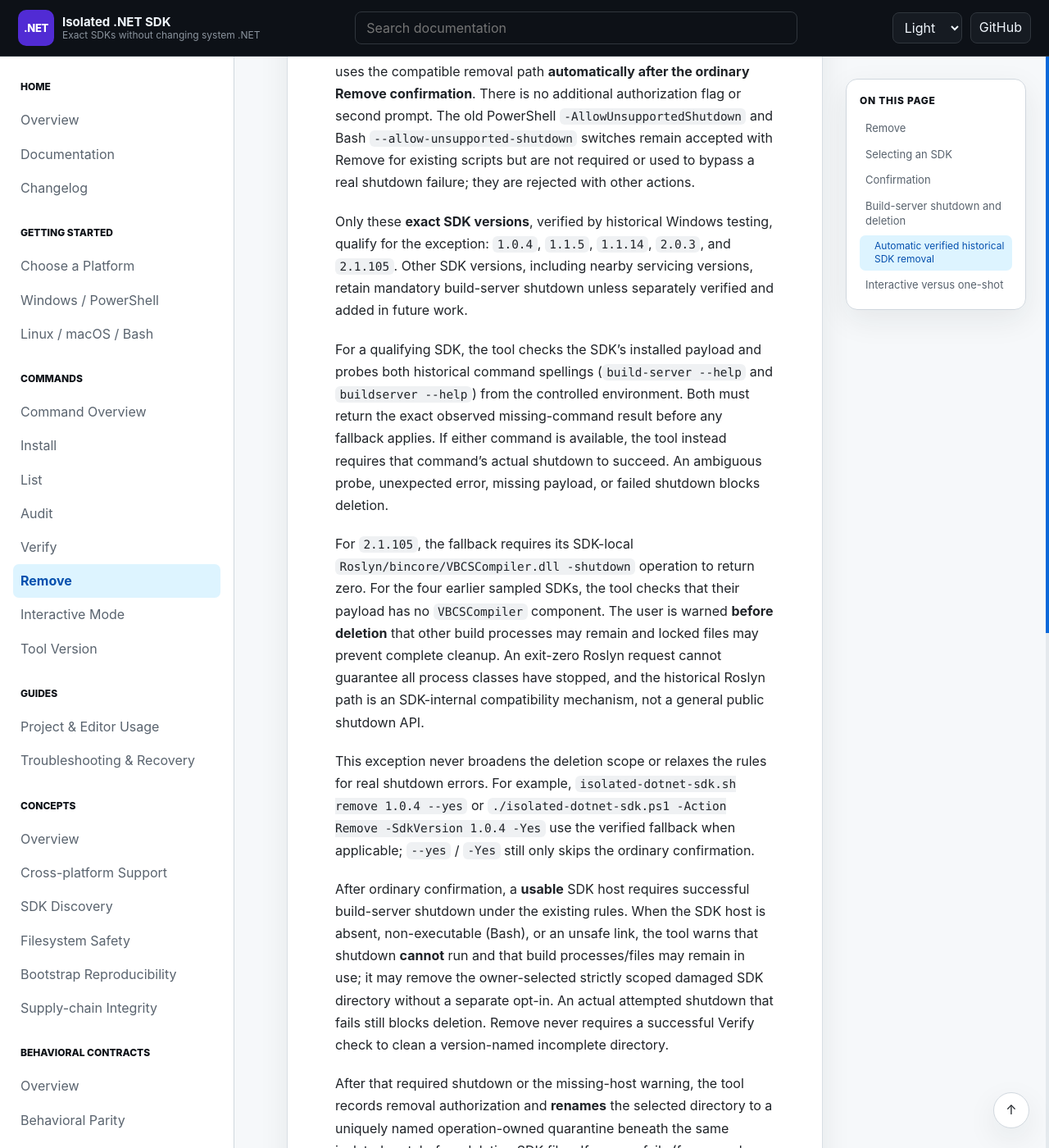
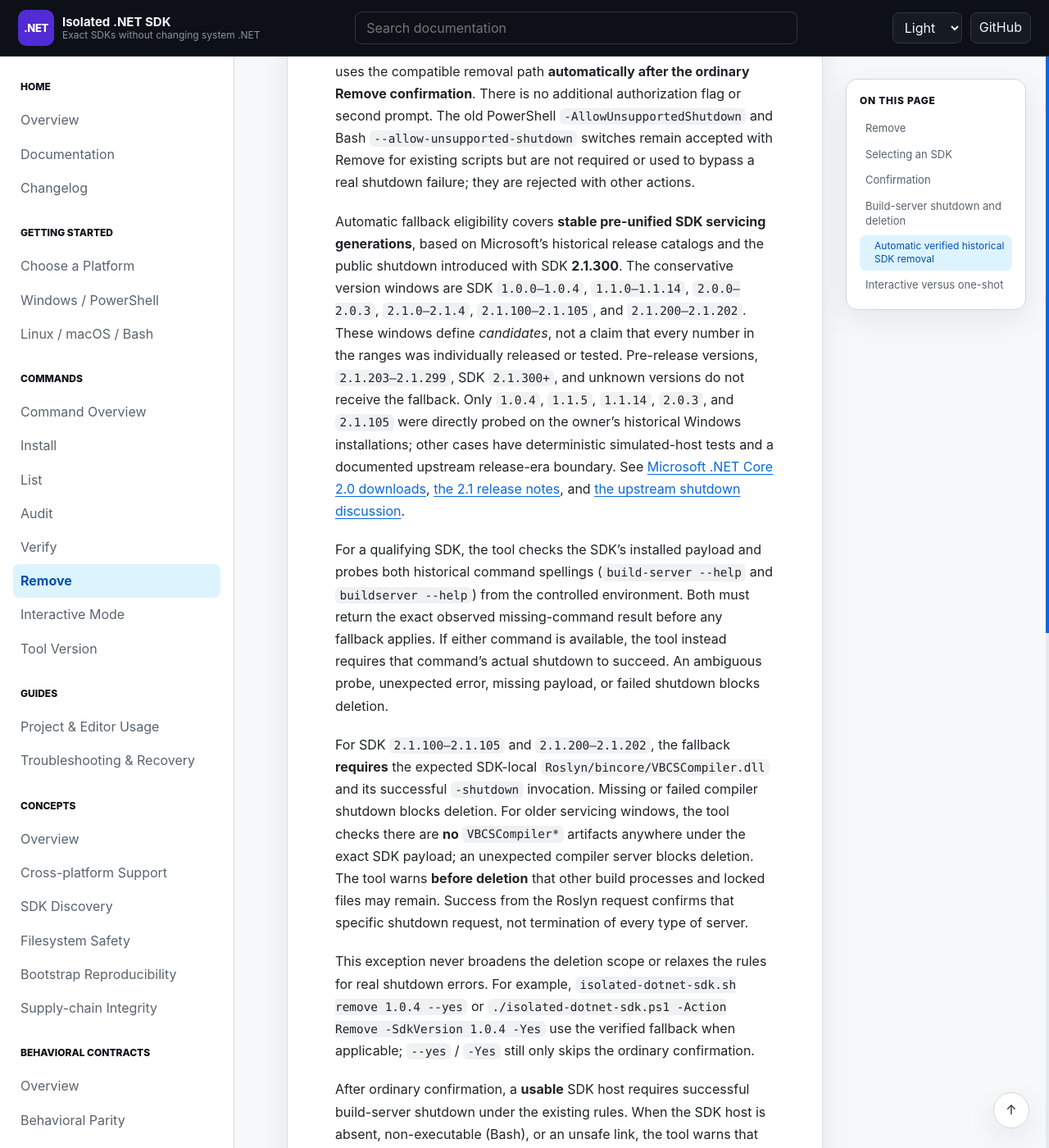
Before and after one commit to infoconex/isolated-dotnet-sdk, a Jekyll site: the page built from docs/commands/remove.md, in a window 1280 px wide and 1400 px high, scrolled down 1756 px. Shown: the whole window at 82% size. Built offline with Jekyll 4.4.1, drawn with Linux system fonts in a browser that asks for light colours; our own code applies the rules of GitHub Pages for plain Markdown files.

Commit message:
docs(remove): record pre-unified servicing classification and proof limits (#186)

```diff
--- a/docs/commands/remove.md
+++ b/docs/commands/remove.md
@@ -30,11 +30,11 @@ A failed *supported* build-server shutdown blocks deletion and suppresses remova
 
 For strictly verified historical SDKs without unified shutdown, the tool uses the compatible removal path **automatically after the ordinary Remove confirmation**. There is no additional authorization flag or second prompt. The old PowerShell `-AllowUnsupportedShutdown` and Bash `--allow-unsupported-shutdown` switches remain accepted with Remove for existing scripts but are not required or used to bypass a real shutdown failure; they are rejected with other actions.
 
-Only these **exact SDK versions**, verified by historical Windows testing, qualify for the exception: `1.0.4`, `1.1.5`, `1.1.14`, `2.0.3`, and `2.1.105`. Other SDK versions, including nearby servicing versions, retain mandatory build-server shutdown unless separately verified and added in future work.
+Automatic fallback eligibility covers **stable pre-unified SDK servicing generations**, based on Microsoft's historical release catalogs and the public shutdown introduced with SDK **2.1.300**. The conservative version windows are SDK `1.0.0–1.0.4`, `1.1.0–1.1.14`, `2.0.0–2.0.3`, `2.1.0–2.1.4`, `2.1.100–2.1.105`, and `2.1.200–2.1.202`. These windows define *candidates*, not a claim that every number in the ranges was individually released or tested. Pre-release versions, `2.1.203–2.1.299`, SDK `2.1.300+`, and unknown versions do not receive the fallback. Only `1.0.4`, `1.1.5`, `1.1.14`, `2.0.3`, and `2.1.105` were directly probed on the owner's historical Windows installations; other cases have deterministic simulated-host tests and a documented upstream release-era boundary. See [Microsoft .NET Core 2.0 downloads](https://dotnet.microsoft.com/en-us/download/dotnet/2.0), [the 2.1 release notes](https://learn.microsoft.com/en-us/dotnet/core/whats-new/dotnet-core-2-1), and [the upstream shutdown discussion](https://github.com/dotnet/sdk/issues/8930).
 
 For a qualifying SDK, the tool checks the SDK's installed payload and probes both historical command spellings (`build-server --help` and `buildserver --help`) from the controlled environment. Both must return the exact observed missing-command result before any fallback applies. If either command is available, the tool instead requires that command's actual shutdown to succeed. An ambiguous probe, unexpected error, missing payload, or failed shutdown blocks deletion.
 
-For `2.1.105`, the fallback requires its SDK-local `Roslyn/bincore/VBCSCompiler.dll -shutdown` operation to return zero. For the four earlier sampled SDKs, the tool checks that their payload has no `VBCSCompiler` component. The user is warned **before deletion** that other build processes may remain and locked files may prevent complete cleanup. An exit-zero Roslyn request cannot guarantee all process classes have stopped, and the historical Roslyn path is an SDK-internal compatibility mechanism, not a general public shutdown API.
+For SDK `2.1.100–2.1.105` and `2.1.200–2.1.202`, the fallback **requires** the expected SDK-local `Roslyn/bincore/VBCSCompiler.dll` and its successful `-shutdown` invocation. Missing or failed compiler shutdown blocks deletion. For older servicing windows, the tool checks there are **no** `VBCSCompiler*` artifacts anywhere under the exact SDK payload; an unexpected compiler server blocks deletion. The tool warns **before deletion** that other build processes and locked files may remain. Success from the Roslyn request confirms that specific shutdown request, not termination of every type of server.
 
 This exception never broadens the deletion scope or relaxes the rules for real shutdown errors. For example, `isolated-dotnet-sdk.sh remove 1.0.4 --yes` or `./isolated-dotnet-sdk.ps1 -Action Remove -SdkVersion 1.0.4 -Yes` use the verified fallback when applicable; `--yes` / `-Yes` still only skips the ordinary confirmation.
 
```
Also changed, not shown: docs/concepts/filesystem-safety.md (+1 -1 lines), docs/contracts/powershell-removal.md (+2 -2 lines), docs/guides/troubleshooting.md (+1 -1 lines).
